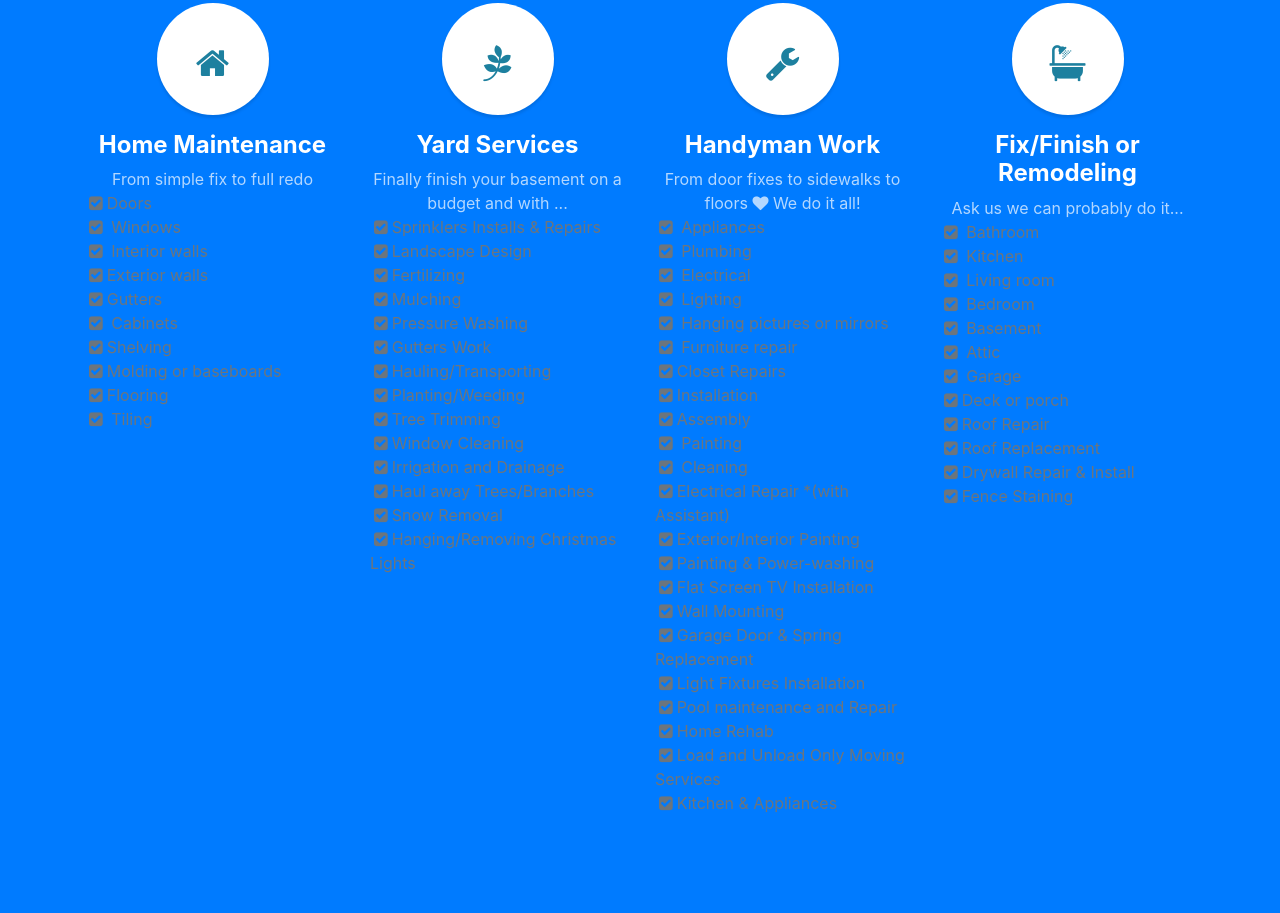
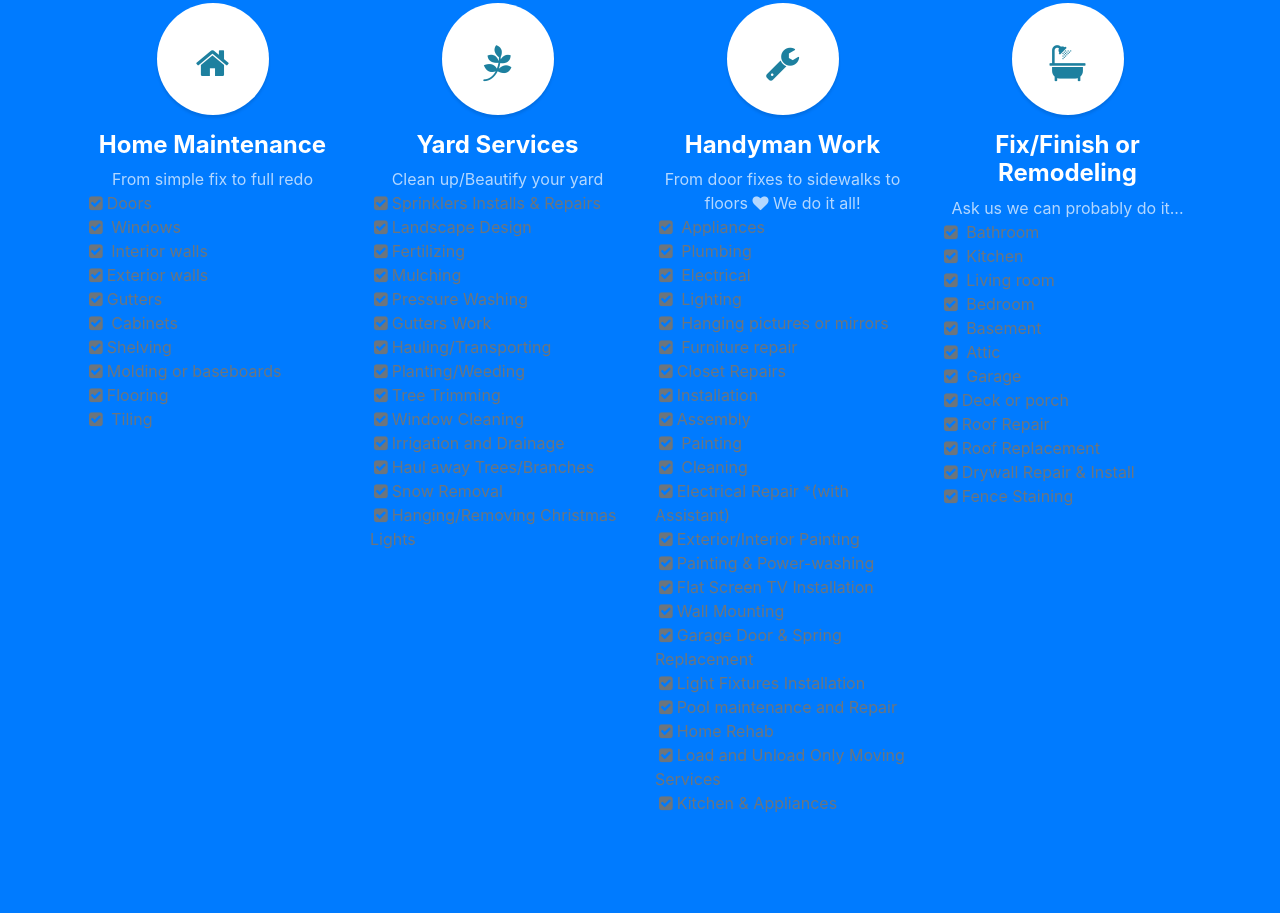
Before and after one commit to murffious/Deseret-Handyman-LLC, a website with bundled scripts: page index.html in a window 1280 px wide. Shown: the part 2188-3101 px from the top of the page. Built offline with nearby package versions, Linux system fonts and the light colour scheme; files whose address does not match are found by name.

Commit message:
deploy fixes again

```diff
--- a/index.html
+++ b/index.html
@@ -224,7 +224,7 @@
           <h4>
             <strong>Yard Services</strong>
           </h4>
-          <p class="text-faded mb-0">Finally finish your basement on a budget and with ...</p>
+          <p class="text-faded mb-0">Clean up/Beautify your yard </p>
           <ul class="list-group list-group-flush text-secondary text-left">
             <li class="offerings">
               <i class="fa fa-check-square success" style="padding: 4px;" aria-hidden="true"></i>Sprinklers Installs &amp; Repairs</li>
--- a/package.json
+++ b/package.json
@@ -24,7 +24,8 @@
     "scripts": {
         "start": "gulp dev",
         "build": "gulp",
-        "heroku-postbuild": "gulp"
+        "heroku-postbuild": "gulp",
+        "postinstall" : "gulp build"
       },
     "repository": {
         "type": "git",
```
